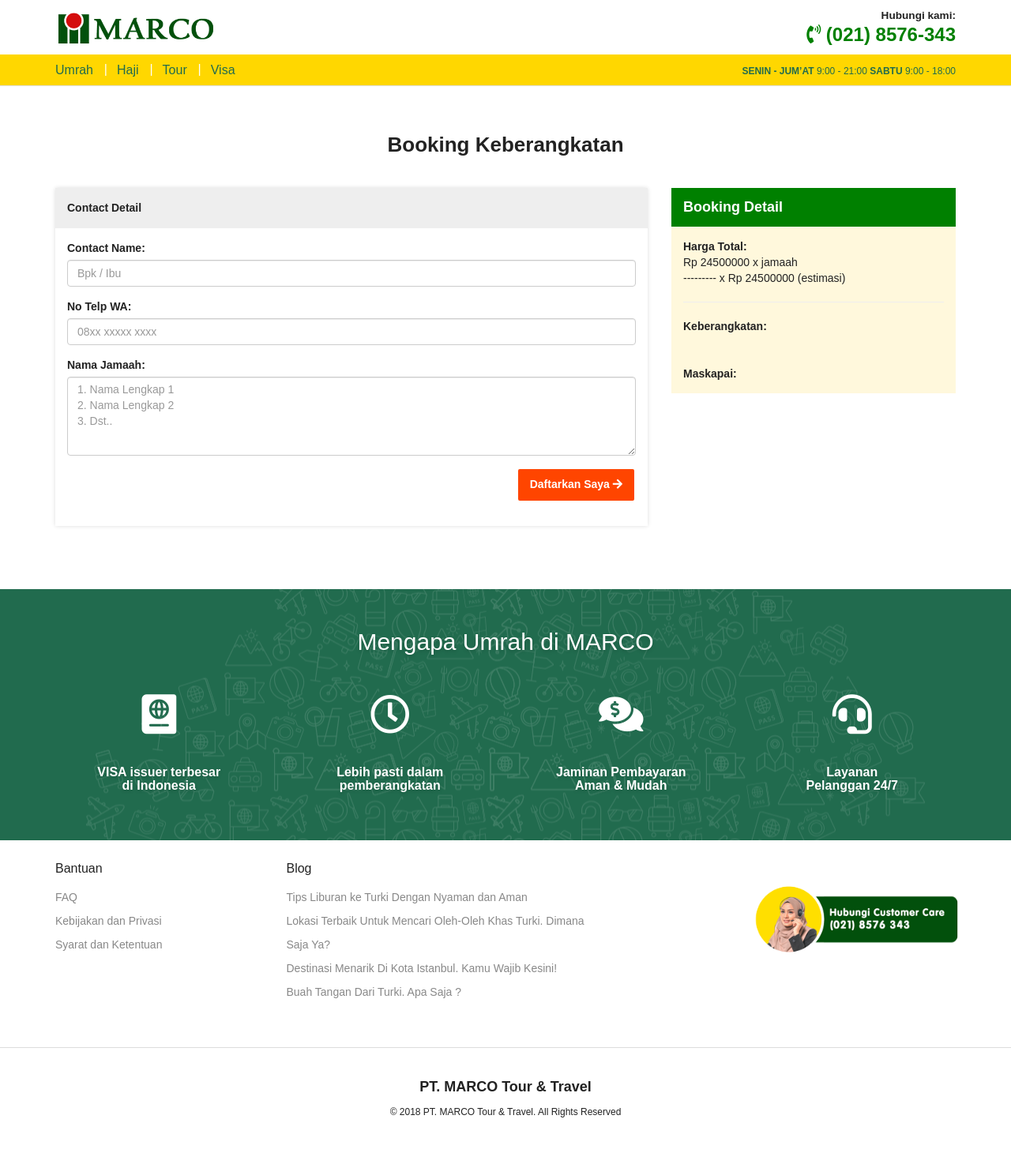
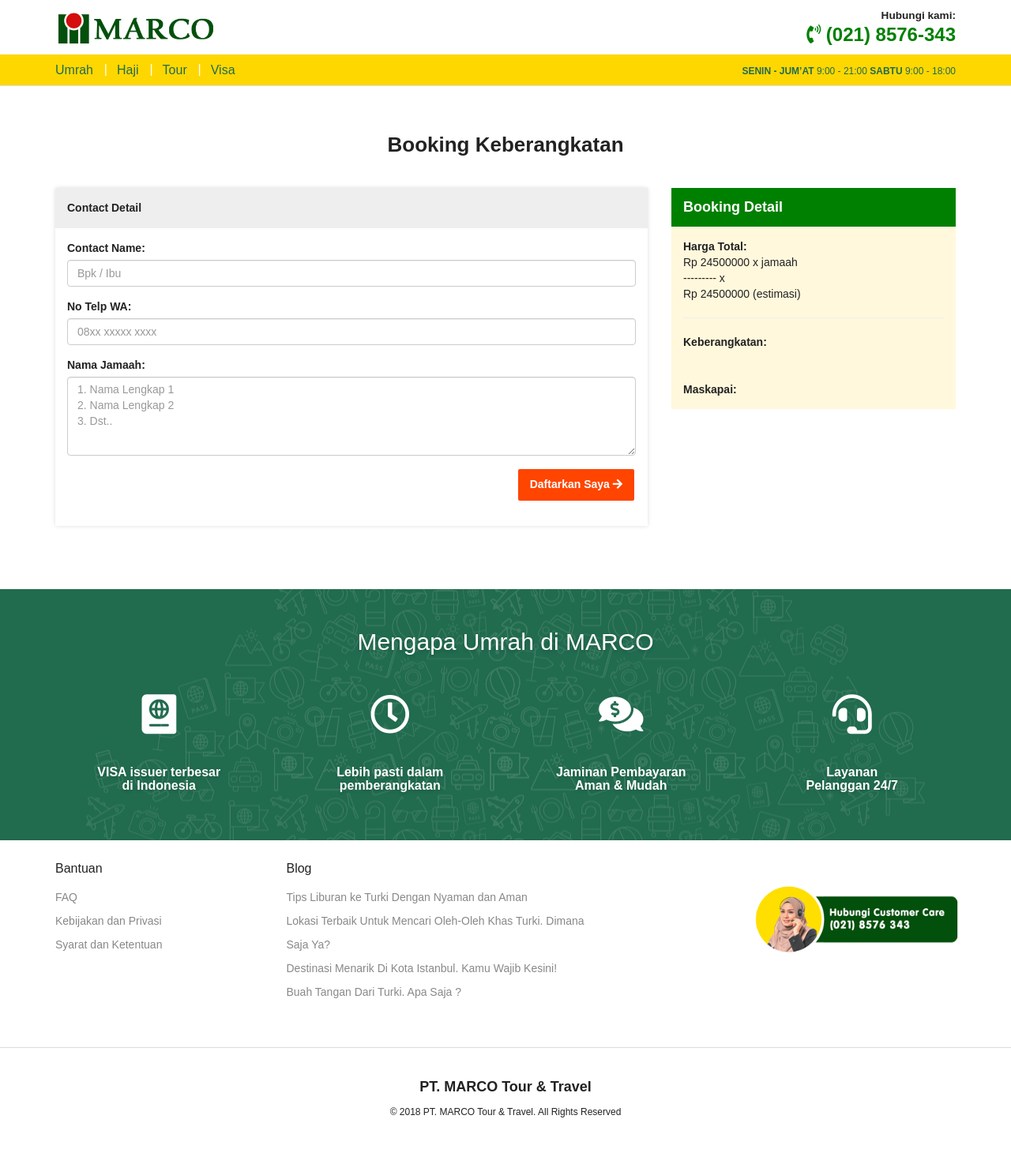
Before and after one commit to kemtol/marco, a Jekyll site: the page built from pages/booking.html, in a window 1280 px wide. Shown: the whole page at 79% size. Built offline with Jekyll 4.4.1, drawn with Linux system fonts in a browser that asks for light colours; nearby versions of some CDN libraries; a script that is not in the unit is left out.

Commit message:
Update booking.html

```diff
--- a/pages/booking.html
+++ b/pages/booking.html
@@ -59,7 +59,7 @@
         <h2>Booking Detail</h2>
         <strong>Harga Total:</strong><br/>
         <span id="harga">Rp 24500000</span> x <span id="jamaah"></span> jamaah<br/>
-        <span> --------- x </span>
+        <span> --------- x </span><br/>
         <span id="total">Rp 24500000 (estimasi)</span>
         <hr style="margin-bottom:20px">
         <strong>Keberangkatan:</strong><br/>
```
